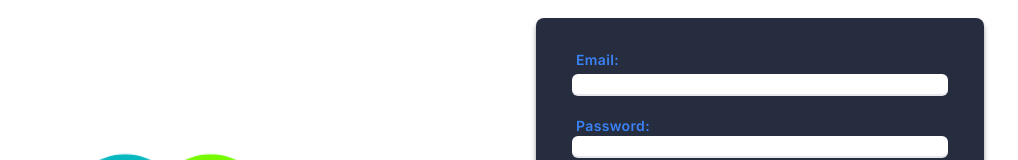
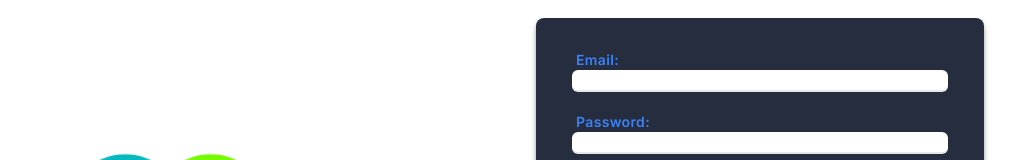
Before and after one commit to pablosecuen/Urban, a Next.js app in the folder client/: page / in a window 1280 px wide. Shown: the part 132-292 px from the top of the page, without its empty margins (200-1218 px from the left). Built offline with nearby package versions, Linux system fonts and the light colour scheme.

Commit message:
fix mt-1

```diff
--- a/client/components/LoginForm/LoginForm.tsx
+++ b/client/components/LoginForm/LoginForm.tsx
@@ -82,7 +82,7 @@ const LoginForm = ({ isRegister, setIsRegister }: { isRegister: boolean; setIsRe
             name="email"
             value={userData.email}
             onChange={handleInputChange}
-            className={`transition_all mt-1 px-2 text-black ${
+            className={`transition_all px-2 text-black ${
               errores.messageEmail && "focus-visible:outline-red-500 "
             }`}
           />
```
